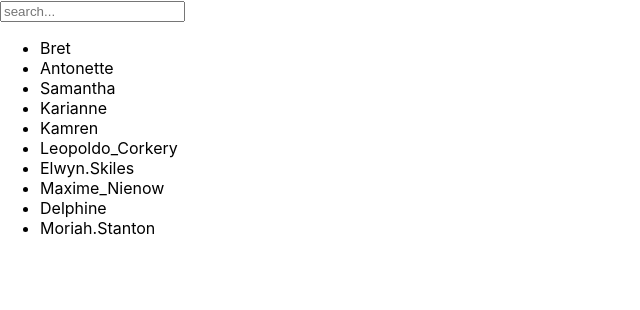
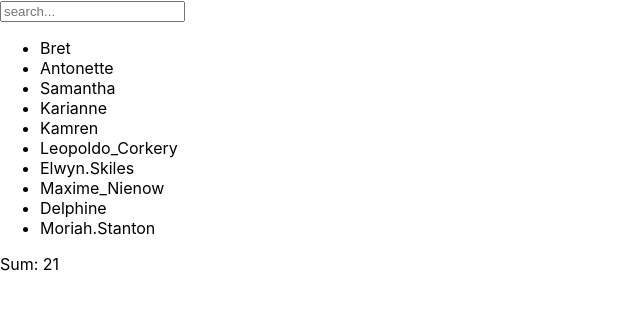
Before and after one commit to AswanthTumati/react-javascript, a React (Create React App) app: page / in a window 1280 px wide. Shown: the top 310 px of the page, without its empty margins (0-640 px from the left). Built offline with nearby package versions, Linux system fonts and the light colour scheme.

Commit message:
usememo hook implementation

```diff
--- a/src/App.js
+++ b/src/App.js
@@ -1,6 +1,7 @@
 import FilterData from "./usecallback/FilterData";
 import FetchComponent from "./useeffect/FetchComponent";
 import data from '../src/data/data.json'
+import Addition from "./usememo/Addition";
 
 function App() {
 
@@ -9,6 +10,7 @@ function App() {
     <div className="App">
       {/*<FetchComponent/>*/}
       <FilterData data={data}/>
+      <Addition numbers={[1,2,3,4,5,6]}/>
     </div>
   );
 }
--- /dev/null
+++ b/src/usememo/Addition.js
@@ -0,0 +1,15 @@
+import React, { useMemo } from 'react'
+
+const Addition = ({numbers}) => {
+    const  sum = useMemo(()=>{
+        return numbers.reduce((accumlator,number)=>accumlator+number,0);
+    },[numbers]);
+
+  return (
+    <div>
+        <p>Sum: {sum}</p>
+    </div>
+  )
+}
+
+export default Addition
```
